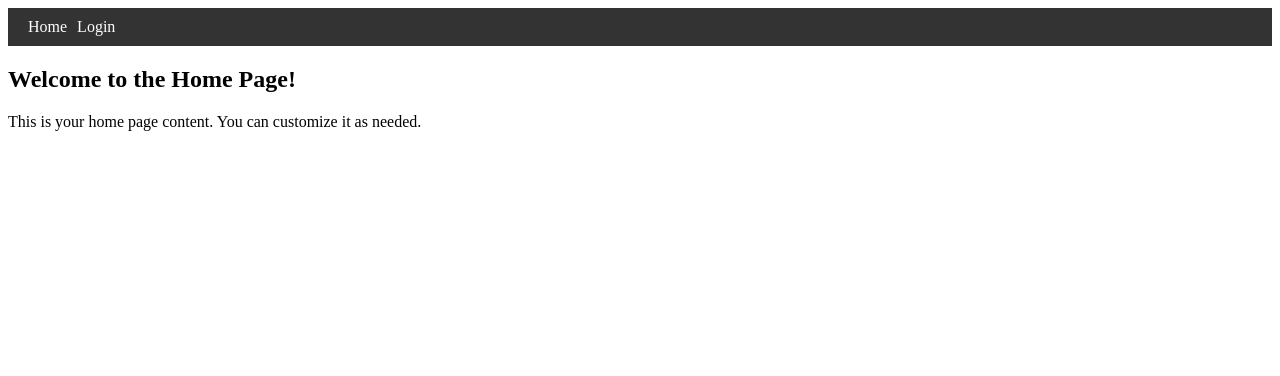
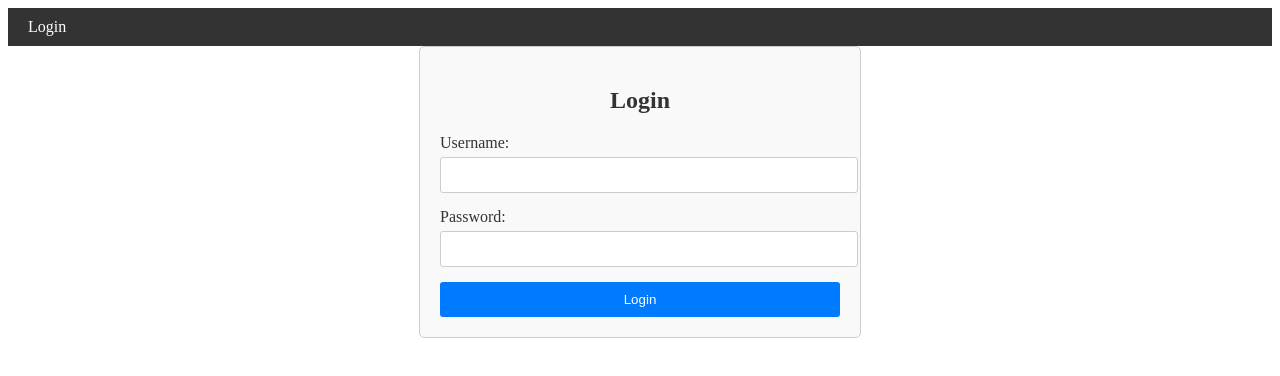
Before and after one commit to nihalsaran/adminnacademeasee, a React (Vite) app: page / in a window 1280 px wide. Shown: the top 376 px of the page. Built offline with nearby package versions, Linux system fonts and the light colour scheme.

Commit message:
Work on styling

```diff
--- a/src/App.jsx
+++ b/src/App.jsx
@@ -14,8 +14,8 @@ function App() {
 
         <Routes>
 
-          <Route path="/" element={<Home />} />
-          <Route path="/login" element={<LoginPage />} />
+          <Route path="/home" element={<Home />} />
+          <Route path="/" element={<LoginPage />} />
         </Routes>
       </Router>
     </div>
--- a/src/Pages/Home/Home.jsx
+++ b/src/Pages/Home/Home.jsx
@@ -2,13 +2,121 @@
 
 import React from 'react';
 
-function Home() {
+const styles = {
+  Card: {
+    top: '280px',
+    left: '48px',
+    width: '318px',
+    height: '477px',
+    backgroundColor: '#ffffff',
+    borderRadius: '24px',
+    boxShadow: '0px 2px 10px rgba(3,3,3,0.1)',
+  },
+  Card1: {
+    top: '300px',
+    left: '98px',
+    width: '318px',
+    height: '477px',
+    marginLeft: '50px',
+    backgroundColor: '#ffffff',
+    borderRadius: '24px',
+    boxShadow: '0px 2px 10px rgba(3,3,3,0.1)',
+  },
+  Card2: {
+    top: '300px',
+    left: '98px',
+    width: '318px',
+    height: '477px',
+    marginLeft: '50px',
+    backgroundColor: '#ffffff',
+    borderRadius: '24px',
+    boxShadow: '0px 2px 10px rgba(3,3,3,0.1)',
+  },
+  container: {
+    display: 'flex',
+    justifyContent: 'center',
+    alignItems: 'center',
+    height: '100vh',
+  },
+  Text: {
+    color: '#080a0b',
+    fontSize: '20px',
+    fontFamily: 'Roboto',
+    fontWeight: 700,
+    lineHeight: '24px',
+    textAlign: 'center',
+    marginTop: '100px',
+
+  },
+
+  ImageContainer: {
+    marginLeft: '16px',
+   marginTop: '16px',
+    width: '286px',
+    height: '272px',
+    borderRadius: '24px',
+    backgroundImage: 'url(./image.jpeg)',
+    backgroundPosition: 'center center',
+    backgroundSize: 'cover',
+    backgroundRepeat: 'no-repeat',
+  },
+};
+
+const defaultProps = {
+  text: 'Study Materials',
+  image: 'https://assets.api.uizard.io/api/cdn/stream/bfcf191b-591f-4915-8a4a-4c2652bda4b5.png',
+
+};
+
+
+const Card = (props) => {
   return (
-    <div>
-      <h2>Welcome to the Home Page!</h2>
-      <p>This is your home page content. You can customize it as needed.</p>
+    <div style={styles.container}>
+    <div style={styles.Card}>
+      {props.children}
+
+      <div style={{
+      ...styles.ImageContainer,
+      backgroundImage: `url(${props.image ?? defaultProps.image})`,
+    }} />
+
+      <div style={styles.Text}>
+      {props.text ?? defaultProps.text}
     </div>
+
+
+
+    </div>
+    <div style={styles.Card1}>
+      {props.children}
+
+      <div style={{
+      ...styles.ImageContainer,
+      backgroundImage: `url(${props.image ?? defaultProps.image})`,
+    }} />
+
+      <div style={styles.Text}>
+      {props.text ?? defaultProps.text}
+    </div>
+
+    </div>
+    <div style={styles.Card2}>
+      {props.children}
+
+      <div style={{
+      ...styles.ImageContainer,
+      backgroundImage: `url(${props.image ?? defaultProps.image})`,
+    }} />
+
+      <div style={styles.Text}>
+      {props.text ?? defaultProps.text}
+    </div>
+
+    </div>
+
+    </div>
+
   );
-}
+};
 
-export default Home;
+export default Card;
--- a/src/Pages/Login/LoginPage.css
+++ b/src/Pages/Login/LoginPage.css
@@ -1,21 +1,51 @@
-.login-page {
-  text-align: center;
-  margin-top: 100px;
+/* src/Pages/Login/LoginPage.css */
+
+.login-container {
+  max-width: 400px;
+  margin: 0 auto;
+  padding: 20px;
+  border: 1px solid #ccc;
+  border-radius: 5px;
+  background-color: #f9f9f9;
 }
 
-
+.login-heading {
+  text-align: center;
+  color: #333;
+}
 
 .login-form {
-  display: flex;
-  flex-direction: column;
-  align-items: center;
+  margin-top: 20px;
 }
 
-.input-field {
-  margin-bottom: 10px;
+.form-group {
+  margin-bottom: 15px;
 }
 
-.input-field input {
-  margin-left: 5px;
-  padding: 5px;
+.form-label {
+  display: block;
+  margin-bottom: 5px;
+  color: #333;
 }
+
+.form-input {
+  width: 100%;
+  padding: 8px;
+  font-size: 16px;
+  border: 1px solid #ccc;
+  border-radius: 3px;
+}
+
+.login-button {
+  width: 100%;
+  padding: 10px;
+  background-color: #007bff;
+  color: #fff;
+  border: none;
+  border-radius: 3px;
+  cursor: pointer;
+}
+
+.login-button:hover {
+  background-color: #0056b3;
+}
--- a/src/Pages/Login/LoginPage.jsx
+++ b/src/Pages/Login/LoginPage.jsx
@@ -14,7 +14,7 @@ function LoginPage() {
     // Mock login logic - replace with your actual login logic
     if (username === 'admin' && password === 'password') {
       // Redirect to the home page after successful login
-      navigate('/'); // Redirect to the home page
+      navigate('/home'); // Redirect to the home page
     } else {
       alert('Invalid username or password');
     }
--- a/src/components/Navbar/Navbar.jsx
+++ b/src/components/Navbar/Navbar.jsx
@@ -8,12 +8,10 @@ function Navbar() {
   return (
     <nav className="navbar">
       <ul className="navbar-nav">
-        <li className="nav-item">
-          <Link to="/" className="nav-link">Home</Link>
-        </li>
+
 
         <li className="nav-item">
-          <Link to="/login" className="nav-link">Login</Link>
+          <Link to="/" className="nav-link">Login</Link>
         </li>
         {/* Add more nav items here as needed */}
       </ul>
```
Also changed, not shown: src/Pages/Dashboard/Dashboard.jsx (added).
